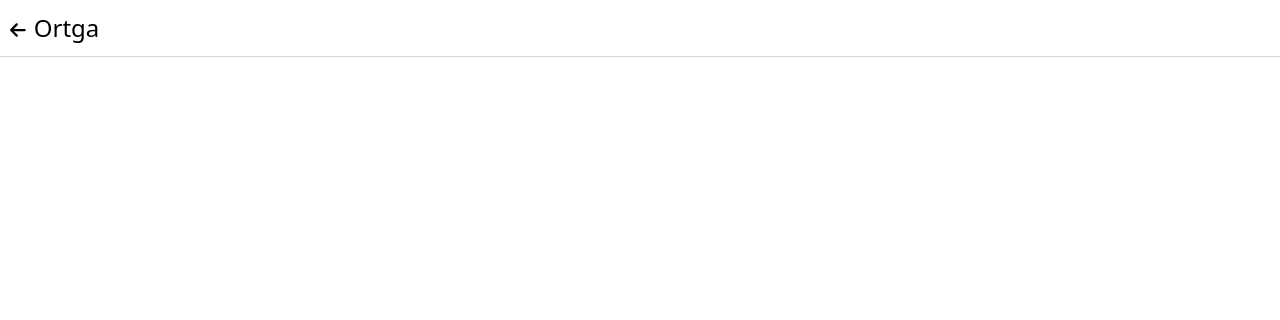
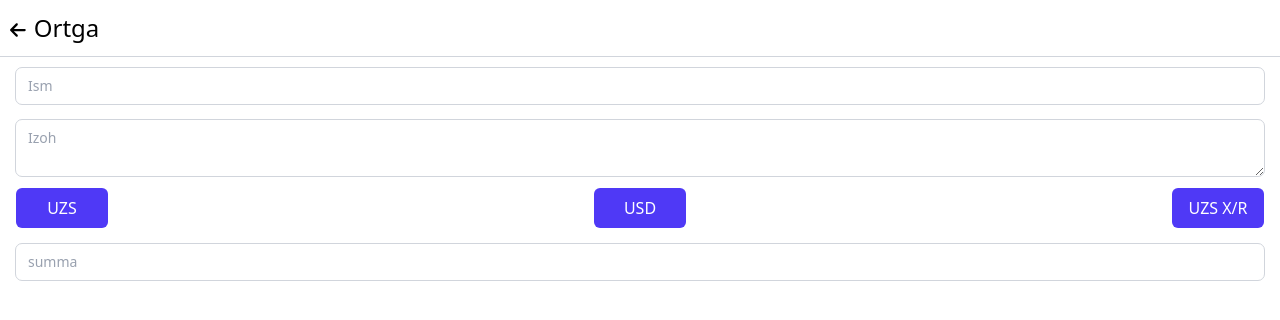
Before and after one commit to firdavsaxrorxonov/Safros, a React (Vite) app: page /addDebt in a window 1280 px wide. Shown: the top 320 px of the page. Built offline with nearby package versions, Linux system fonts and the light colour scheme.

Commit message:
AddDebt qoshildi

```diff
--- a/src/pages/AddDebt.jsx
+++ b/src/pages/AddDebt.jsx
@@ -12,6 +12,43 @@ function AddDebt() {
           <span className='text-2xl'>Ortga</span>
         </Link>
       </div>
+
+      <div className='pt-16 px-4'>
+        <div className='flex flex-col justify-center gap-y-3'>
+          <input
+            id="ism"
+            name="ism"
+            type="text"
+            require
+            placeholder='Ism'
+            autoComplete="ism"
+            className="mt-1 block w-full rounded-md bg-white px-3 py-2 text-sm text-gray-900 outline-1 outline-gray-300 placeholder:text-gray-400 focus:outline-2 focus:outline-indigo-600"
+          />
+          <textarea
+            id="desc"
+            name="desc"
+            require
+            placeholder='Izoh'
+            autoComplete="desc"
+            className="mt-1 block w-full rounded-md bg-white px-3 py-2 text-sm text-gray-900 outline-1 outline-gray-300 placeholder:text-gray-400 focus:outline-2 focus:outline-indigo-600"
+          />
+
+          <div className='flex items-center gap-1 justify-between'>
+            <button className='bg-indigo-600 px-4 max-w-23 w-full py-2 rounded-md text-white '>UZS</button>
+            <button className='bg-indigo-600 px-4 max-w-23 w-full py-2 rounded-md text-white '>USD</button>
+            <button className='bg-indigo-600 px-4 max-w-23 w-full py-2 rounded-md text-white '>UZS X/R</button>
+          </div>
+          <input
+            id="count"
+            name="count"
+            type="number"
+            require
+            placeholder='summa'
+            autoComplete="count"
+            className="mt-1 block w-full rounded-md bg-white px-3 py-2 text-sm text-gray-900 outline-1 outline-gray-300 placeholder:text-gray-400 focus:outline-2 focus:outline-indigo-600"
+          />
+        </div>
+      </div>
     </div>
   )
 }
```
